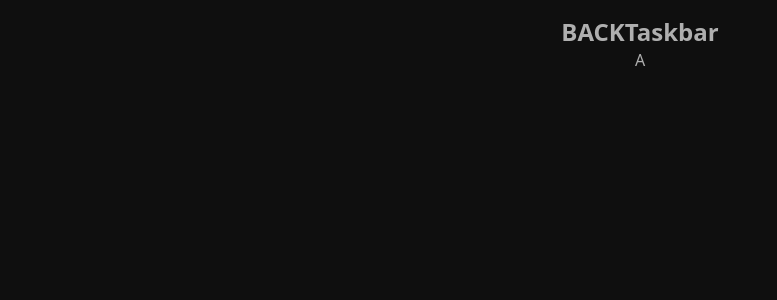
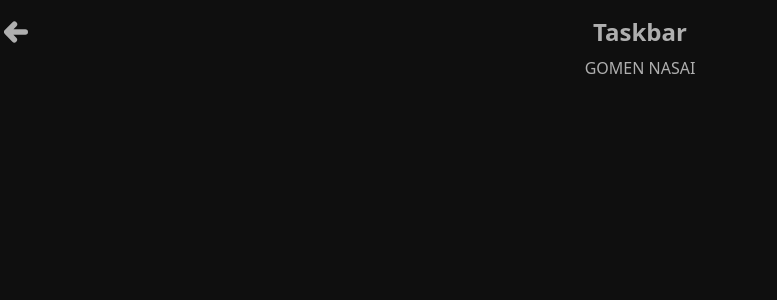
Before and after one commit to YMGPwcca/pwcca-auto-gui, a React (Vite) app: page /setting/Taskbar in a window 1280 px wide. Shown: the top 300 px of the page, without its empty margins (0-777 px from the left). Built offline with nearby package versions, Linux system fonts and the light colour scheme.

Commit message:
more routes

```diff
--- a/src/components/svg/Close.tsx
+++ /dev/null
@@ -1,3 +0,0 @@
-export default function MingcuteCloseFill() {
-	return (<svg xmlns="http://www.w3.org/2000/svg" width="1em" height="1em" viewBox="0 0 24 24"> <g fill="none" fillRule="evenodd" > <path d="M24 0v24H0V0zM12.593 23.258l-.011.002l-.071.035l-.02.004l-.014-.004l-.071-.035q-.016-.005-.024.005l-.004.01l-.017.428l.005.02l.01.013l.104.074l.015.004l.012-.004l.104-.074l.012-.016l.004-.017l-.017-.427q-.004-.016-.017-.018m.265-.113l-.013.002l-.185.093l-.01.01l-.003.011l.018.43l.005.012l.008.007l.201.093q.019.005.029-.008l.004-.014l-.034-.614q-.005-.019-.02-.022m-.715.002a.02.02 0 0 0-.027.006l-.006.014l-.034.614q.001.018.017.024l.015-.002l.201-.093l.01-.008l.004-.011l.017-.43l-.003-.012l-.01-.01z" > </path><path fill="red" d="m12 14.122l5.303 5.303a1.5 1.5 0 0 0 2.122-2.122L14.12 12l5.304-5.303a1.5 1.5 0 1 0-2.122-2.121L12 9.879L6.697 4.576a1.5 1.5 0 1 0-2.122 2.12L9.88 12l-5.304 5.304a1.5 1.5 0 1 0 2.122 2.12z"></path > </g></svg >)
-}
--- /dev/null
+++ b/src/components/svg/SVGBackArrow.tsx
@@ -0,0 +1,7 @@
+export default function SVGBackArrow(props: React.PropsWithChildren<{ className?: string, onClick?: () => void }>) {
+  return (
+    <svg onClick={props.onClick} className={props.className} xmlns="http://www.w3.org/2000/svg" viewBox="0 0 122.88 108.06" fill='#AFAFAF'>
+      <path d="M63.94,24.28a14.28,14.28,0,0,0-20.36-20L4.1,44.42a14.27,14.27,0,0,0,0,20l38.69,39.35a14.27,14.27,0,0,0,20.35-20L48.06,68.41l60.66-.29a14.27,14.27,0,1,0-.23-28.54l-59.85.28,15.3-15.58Z" />
+    </svg>
+  )
+}
--- a/src/index.tsx
+++ b/src/index.tsx
@@ -4,7 +4,11 @@ import { BrowserRouter, Route, Routes } from 'react-router-dom'
 import './index.css'
 
 import Home from './pages/Home'
-import SettingLayout from './pages/Settings/layout'
+
+import Microphone from './pages/Settings/microphone'
+import AutoStart from './pages/Settings/autostart'
+import Battery from './pages/Settings/Battery'
+import Taskbar from './pages/Settings/taskbar'
 
 const root = ReactDOM.createRoot(document.getElementById('root')!)
 
@@ -13,7 +17,12 @@ root.render(
     <div className='mobile:bg-tier0 [scrollbar-width:none] [-ms-overflow-style:none] select-none [-webkit-touch-callout:none] [-webkit-user-select:none] [-khtml-user-select:none] [-moz-user-select:none] [-ms-user-select:none] [-webkit-tap-highlight-color:transparent]'>
       <Routes>
         <Route path='/' element={<Home />} />
-        <Route path='/setting/*' element={<SettingLayout />} />
+
+        <Route path='/setting/Microphone' element={<Microphone />} />
+        <Route path='/setting/AutoStart' element={<AutoStart />} />
+        <Route path='/setting/Battery' element={<Battery />} />
+        <Route path='/setting/Taskbar' element={<Taskbar />} />
+
         <Route path='*' element={<>404 FUCK</>} />
       </Routes>
     </div>
--- a/src/pages/Home/components/cards/togglesCard.tsx
+++ b/src/pages/Home/components/cards/togglesCard.tsx
@@ -8,9 +8,9 @@ export default function TogglesFrameCard() {
   return (
     <FrameCard name={'Toggles'}>
       <ItemCard>
-        <ToggleButton name='Refresh Rate' get='get_refresh_rate' set='set_refresh_rate' />
-        <ToggleButton name='Startup' get='get_run_with_windows' set='set_run_with_windows' />
-        <ToggleButton name='Ethernet' get='get_ethernet_state' set='set_ethernet_state' />
+        <ToggleButton name='Refresh Rate' get='' set='' />
+        <ToggleButton name='Startup' get='' set='' />
+        <ToggleButton name='Ethernet' get='' set='' />
         <BlankButton />
       </ItemCard>
     </FrameCard>
--- /dev/null
+++ b/src/pages/Settings/autostart.tsx
@@ -0,0 +1,9 @@
+import SettingLayout from './layout'
+
+export default function AutoStart() {
+  return (
+    <SettingLayout>
+      GOMEN NASAI
+    </SettingLayout>
+  )
+}
--- /dev/null
+++ b/src/pages/Settings/battery.tsx
@@ -0,0 +1,9 @@
+import SettingLayout from './layout'
+
+export default function Battery() {
+  return (
+    <SettingLayout>
+      GOMEN NASAI
+    </SettingLayout>
+  )
+}
--- a/src/pages/Settings/layout.tsx
+++ b/src/pages/Settings/layout.tsx
@@ -1,7 +1,9 @@
 import { useEffect, useRef } from 'react'
 import { useLocation, useNavigate } from 'react-router-dom'
 
-export default function SettingLayout() {
+import SVGBackArrow from '../../components/svg/SVGBackArrow'
+
+export default function SettingLayout({ children }: React.PropsWithChildren) {
   const navigate = useNavigate()
   const location = useLocation()
   const ref = useRef<HTMLDivElement>(null)
@@ -22,13 +24,13 @@ export default function SettingLayout() {
       <div className='m-auto bg-tier0 py-4 w-[350px] h-[750px] pc:border-2 pc:rounded-xl pc:border-tier3 mobile:w-full mobile:h-full'>
 
         <div className='flex flex-col m-auto'>
-          <div className='flex flex-row text-center mx-auto'>
-            <div className='font-bold text-2xl text-center' onClick={() => navigate(-1)}>BACK</div>
-            <div className='font-bold text-2xl text-tier9 text-center'>{location.pathname.split('/')[2]}</div>
+          <div className='flex flex-row text-center mx-auto relative w-full'>
+            <SVGBackArrow className='w-6 h-6 absolute left-1 top-1/2 -translate-y-1/2 cursor-pointer' onClick={() => navigate(-1)} />
+            <div className='font-bold text-2xl text-tier9 text-center m-auto'>{location.pathname.split('/')[2]}</div>
           </div>
 
-          <div className='m-auto flex flex-col gap-5'>
-            A
+          <div className='m-auto mt-2 flex flex-col'>
+            {children}
           </div>
         </div>
 
--- /dev/null
+++ b/src/pages/Settings/microphone.tsx
@@ -0,0 +1,9 @@
+import SettingLayout from './layout'
+
+export default function Microphone() {
+  return (
+    <SettingLayout>
+      GOMEN NASAI
+    </SettingLayout>
+  )
+}
--- /dev/null
+++ b/src/pages/Settings/taskbar.tsx
@@ -0,0 +1,9 @@
+import SettingLayout from './layout'
+
+export default function Taskbar() {
+  return (
+    <SettingLayout>
+      GOMEN NASAI
+    </SettingLayout>
+  )
+}
```
